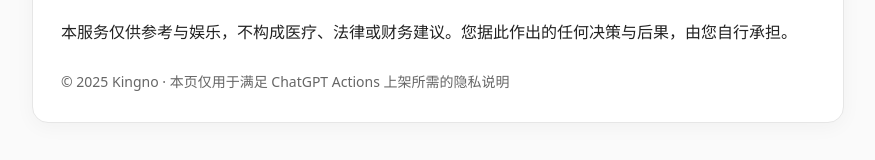
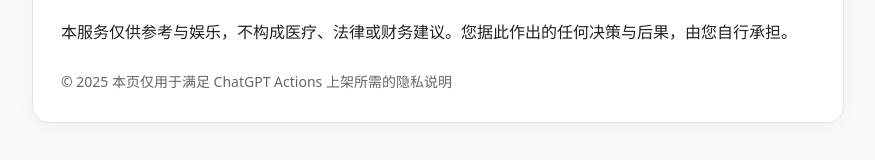
Before and after one commit to Kingno1210/gpt-privacy, a plain HTML site: page index.html in a window 1280 px wide. Shown: the part 1357-1517 px from the top of the page, without its empty margins (202-1077 px from the left). Drawn offline with Linux system fonts and the light colour scheme.

Commit message:
Update index.html

```diff
--- a/index.html
+++ b/index.html
@@ -66,7 +66,7 @@
       <p>本服务仅供参考与娱乐，不构成医疗、法律或财务建议。您据此作出的任何决策与后果，由您自行承担。</p>
 
       <div class="footer">
-        © 2025 Kingno · 本页仅用于满足 ChatGPT Actions 上架所需的隐私说明
+        © 2025 本页仅用于满足 ChatGPT Actions 上架所需的隐私说明
       </div>
     </div>
   </div>
```
